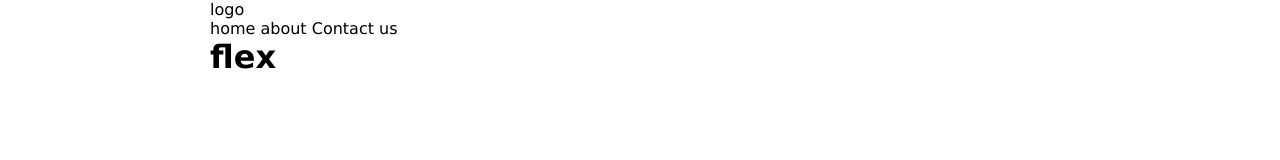
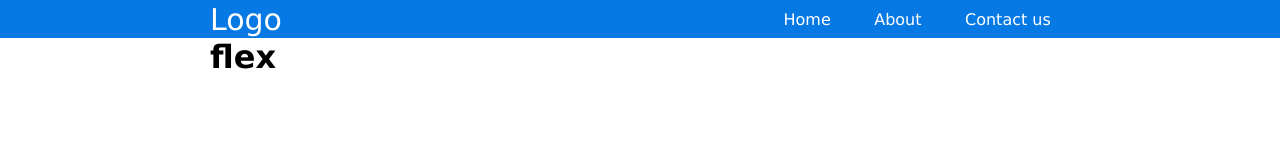
Before and after one commit to VytautasMil/HTML-10-flex-more, a plain HTML site: page pr1/index.html in a window 1280 px wide. Drawn offline with Linux system fonts and the light colour scheme.

Commit message:
header styles

```diff
--- a/pr1/index.html
+++ b/pr1/index.html
@@ -12,10 +12,10 @@
   <body>
     <header class="header">
       <div class="container header-flex">
-        <a class="logo" href="#">logo</a>
+        <a class="logo" href="#">Logo</a>
         <nav class="main-nav">
-          <a href="#" class="nav-link">home</a>
-          <a href="#" class="nav-link">about</a>
+          <a href="#" class="nav-link">Home</a>
+          <a href="#" class="nav-link">About</a>
           <a href="#" class="nav-link">Contact us</a>
         </nav>
       </div>
--- a/pr1/style.css
+++ b/pr1/style.css
@@ -0,0 +1,29 @@
+/* header */
+
+.header {
+    background-color: #0779e4;
+    color: white;
+    /* padding: 1em 0; */
+}
+
+.header-flex {
+    display: flex;
+    justify-content: space-between;
+    align-items: center;
+}
+
+.nav-link {
+    /* border: 1px solid #000; */
+    /* background-color: #fff; */
+    padding: 0.6em 1.2em;
+    display: inline-block;
+}
+.logo {
+    font-size: 30px;
+    display: inline-block;
+    pad: 0.2em 0;
+
+}
+.nav-link:hover {
+    background-color: #4489ca;
+}
```
